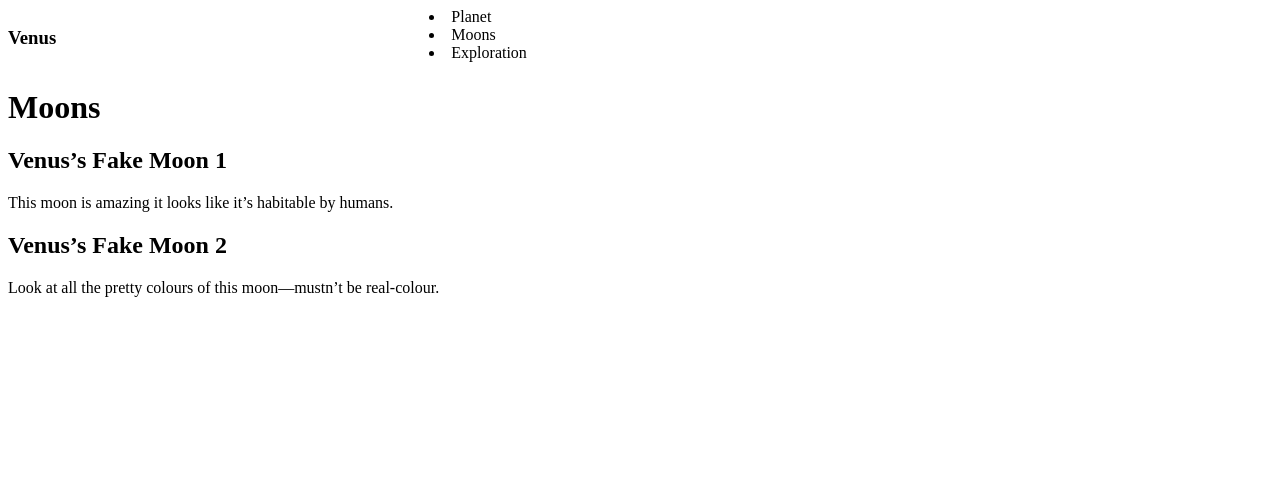
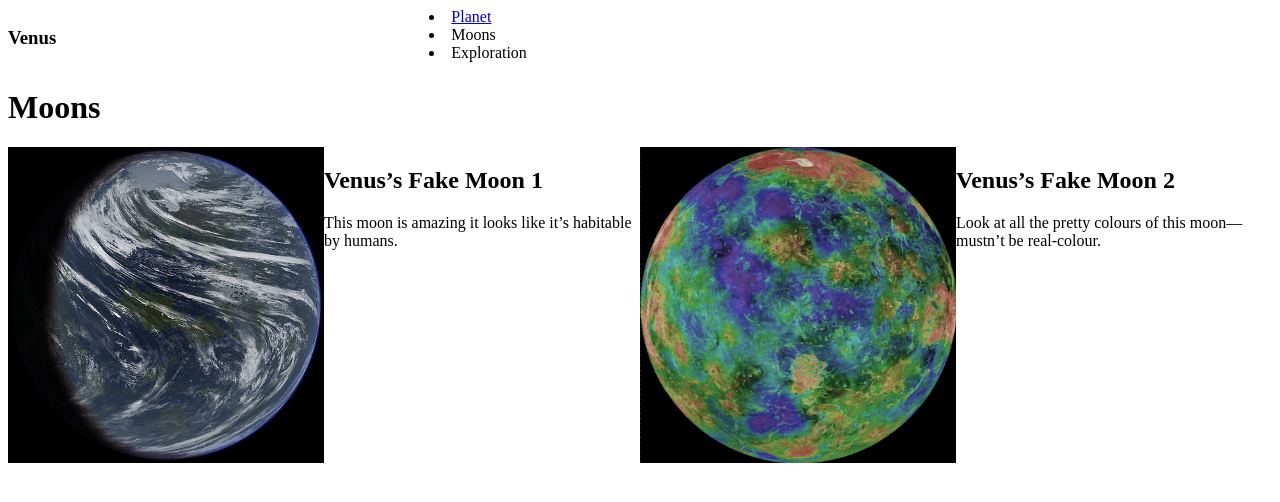
Before and after one commit to rachel-glennie/planet-website, a plain HTML site: page moons.html in a window 1280 px wide. Drawn offline with Linux system fonts and the light colour scheme.

Commit message:
Gridified

```diff
--- a/moons.html
+++ b/moons.html
@@ -13,16 +13,45 @@
 <header class="grid">
 	<h3 class="unit unit-xs-1 unit-s-1 unit-m-1-3 unit-l-1-3">Venus</h3>
 	<nav class="unit unit-xs-1 unit-s-1 unti-m-2-3 unit-l-2-3">
-		<li><a>Planet</a></li>
+		<li><a href="index.html">Planet</a></li>
 		<li><a>Moons</a></li>
-		<li>Exploration</li>
+		<li><a>Exploration</a></li>
 	</nav>
 </header>
+<body>
 
-<h1>Moons<h1>
 
-<h2>Venus’s Fake Moon 1</h2>
-<p>This moon is amazing it looks like it’s habitable by humans.</p>
+		<div class="grid">
+			<div class="unit unit-xs-1 unit-s-s unit-m-1 unit-l-1">
+				<h1>Moons</h1>
+			</div>
 
-<h2>Venus’s Fake Moon 2</h2>
-<p>Look at all the pretty colours of this moon—mustn’t be real-colour.</p>
+			<div class="unit unit-xs-1 unit-s-1 unit-m-1-2 unit-l-1-2">
+				<div class="grid">
+					<div class="unit unit-xs-1 unit-s-1 unit-m-1 unit-l-1-2">
+						<img class="image-flex" src="images/venus-moon-1.jpg" alt"One of Venus's moons.">
+					</div>
+
+					<div class="unit unit-xs-1 unit-s-1 unit-m-1 unit-l-1-2">
+						<h2>Venus’s Fake Moon 1</h2>
+						<p>This moon is amazing it looks like it’s habitable by humans.</p>
+					</div>
+				</div>
+			</div>
+
+			<div class="unit unit-xs-1 unit-s-1 unit-m-1-2 unit-l-1-2">
+				<div class="grid">
+					<div class="unit unit-xs-1 unit-s-1 unit-m-1 unit-l-1-2">
+						<img class="image-flex" src="images/venus-moon-2.jpg" alt"One of Venus's moons.">
+					</div>
+
+					<div class="unit unit-xs-1 unit-s-1 unit-m-1 unit-l-1-2">
+						<h2>Venus’s Fake Moon 2</h2>
+						<p>Look at all the pretty colours of this moon—mustn’t be real-colour.</p>
+					</div>
+				</div>
+			</div>
+		</div>
+
+</body>
+</html>
```
